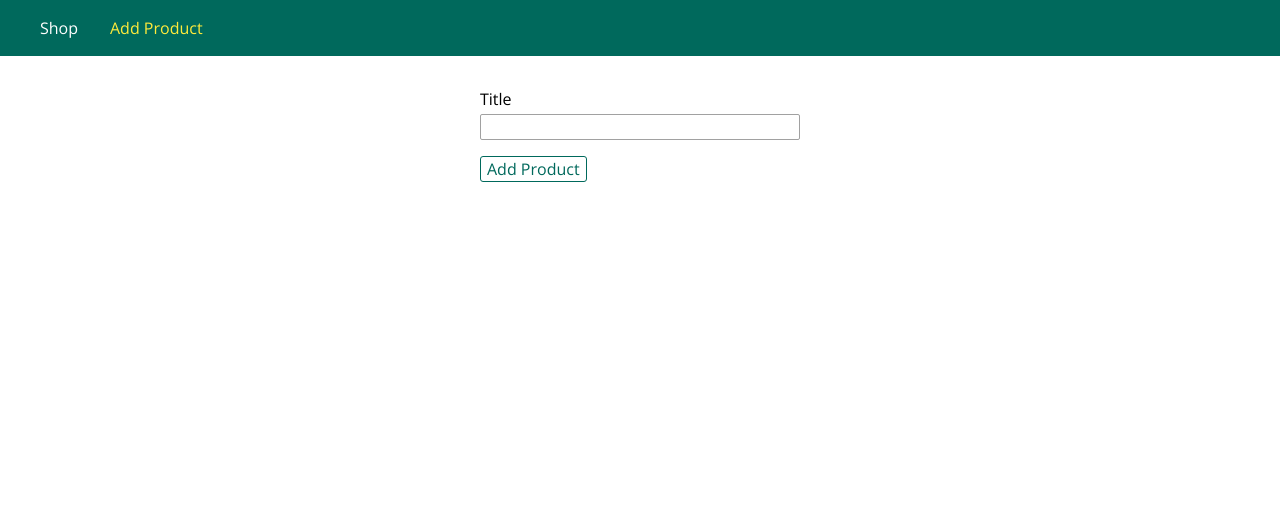
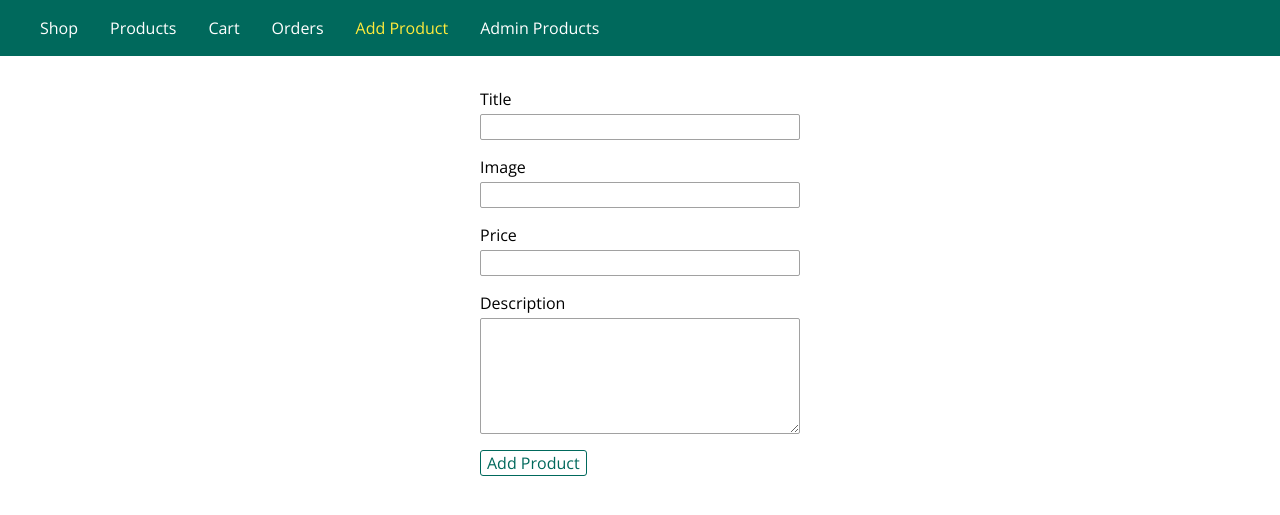
Before and after one commit to Robert-Sawyer/node-js-first-project, a Node server app: page /admin/add-product in a window 1280 px wide. Shown: the top 515 px of the page. Run offline with Node 20, Linux system fonts and the light colour scheme; some libraries are stand-ins or nearby versions.

Commit message:
Add some views, and extend routes and controllers

```diff
--- /dev/null
+++ b/controllers/admin.js
@@ -0,0 +1,33 @@
+import Product from "../models/product.js";
+
+export function getAddProduct(req, res) {
+    res.render('admin/add-product', {
+        pageTitle: 'Add Product',
+        path: '/admin/add-product'});
+}
+
+export function postAddProduct(req, res) {
+    const title = req.body.title;
+    const price = req.body.price;
+    const description = req.body.description;
+    const image = req.body.imageUrl;
+    const product = new Product(title, image, description, price);
+
+    product.save();
+    res.redirect('/')
+}
+
+export function postEditProduct(req, res) {
+
+}
+
+export function getAdminProducts(req, res) {
+    Product.fetchAll(products => {
+        res.render('admin/products', {
+            prods: products,
+            pageTitle: 'Admin Products',
+            path: 'admin/products',
+            hasProducts: products.length > 0,
+        });
+    });
+}
--- a/controllers/error.js
+++ b/controllers/error.js
@@ -1,3 +1,6 @@
 export function get404(req, res) {
-    res.status(404).render('not-found', {pageTitle: 'Page not found'});
+    res.status(404).render('not-found', {
+        pageTitle: 'Page not found',
+        path: '/',
+    });
 }
--- a/controllers/products.js
+++ /dev/null
@@ -1,27 +0,0 @@
-import Product from "../models/product.js";
-
-export function getAddProduct(req, res) {
-    res.render('add-product', {
-        pageTitle: 'Add Product',
-        path: '/admin/add-product'});
-}
-
-export function postAddProduct(req, res) {
-    const product = new Product(req.body.title);
-
-    product.save();
-    res.redirect('/')
-}
-
-export function getProducts(req, res) {
-    Product.fetchAll(products => {
-        res.render('shop', {
-            prods: products,
-            pageTitle: 'Shop',
-            path: '/',
-            hasProducts: products.length > 0,
-            activeShop: true,
-            productCSS: true
-        });
-    });
-}
--- a/public/styles/forms.css
+++ b/public/styles/forms.css
@@ -3,18 +3,21 @@
 }
 
 .form-control label,
-.form-control input {
+.form-control input,
+.form-control textarea  {
     display: block;
     width: 100%;
     margin-bottom: 0.25rem;
 }
 
-.form-control input {
+.form-control input,
+.form-control textarea {
     border: 1px solid #a1a1a1;
     font: inherit;
     border-radius: 2px;
 }
 
-.form-control input:focus {
+.form-control input:focus,
+.form-control textarea:focus {
     outline-color: #00695c;
 }
--- a/routes/admin.js
+++ b/routes/admin.js
@@ -1,5 +1,5 @@
 import express from 'express';
-import {getAddProduct, postAddProduct} from '../controllers/products.js';
+import {getAddProduct, getAdminProducts, postAddProduct, postEditProduct} from '../controllers/admin.js';
 
 const router = express.Router();
 
@@ -7,4 +7,8 @@ router.get('/add-product', getAddProduct)
 
 router.post('/add-product', postAddProduct)
 
+router.post('/edit-product', postEditProduct);
+
+router.get('/products', getAdminProducts);
+
 export {router};
--- a/views/add-product.ejs
+++ /dev/null
@@ -1,19 +0,0 @@
-<%- include('includes/head.ejs')%>
-    <link rel="stylesheet" href="/styles/forms.css">
-    <link rel="stylesheet" href="/styles/product.css">
-</head>
-
-<body>
-<%- include('includes/navigation.ejs')%>
-
-<main>
-    <form class="product-form" action="/admin/add-product" method="POST">
-        <div class="form-control">
-            <label for="title">Title</label>
-            <input type="text" name="title" id="title">
-        </div>
-
-        <button class="btn" type="submit">Add Product</button>
-    </form>
-</main>
-<%- include('includes/end.ejs')%>
--- /dev/null
+++ b/views/admin/add-product.ejs
@@ -0,0 +1,31 @@
+<%- include('../includes/head.ejs') %>
+    <link rel="stylesheet" href="/styles/forms.css">
+    <link rel="stylesheet" href="/styles/product.css">
+</head>
+
+<body>
+   <%- include('../includes/navigation.ejs') %>
+
+    <main>
+        <form class="product-form" action="/admin/add-product" method="POST">
+            <div class="form-control">
+                <label for="title">Title</label>
+                <input type="text" name="title" id="title">
+            </div>
+            <div class="form-control">
+                <label for="imageUrl">Image</label>
+                <input type="text" name="imageUrl" id="imageUrl">
+            </div>
+            <div class="form-control">
+                <label for="price">Price</label>
+                <input type="number" name="price" id="price" step="0.01">
+            </div><div class="form-control">
+                <label for="description">Description</label>
+                <textarea name="description" id="description" rows="5"></textarea>
+            </div>
+
+
+            <button class="btn" type="submit">Add Product</button>
+        </form>
+    </main>
+<%- include('../includes/end.ejs') %>
--- a/views/includes/navigation.ejs
+++ b/views/includes/navigation.ejs
@@ -2,12 +2,25 @@
     <nav class="main-header__nav">
         <ul class="main-header__item-list">
             <li class="main-header__item">
-                <a href="/"
-                   class="<%= path === '/' ? 'active' : '' %>">Shop</a>
+                <a class="<%= path === '/' ? 'active' : '' %>" href="/">Shop</a>
             </li>
             <li class="main-header__item">
-                <a href="/admin/add-product"
-                   class="<%= path === '/admin/add-product' ? 'active' : '' %>">Add Product</a></li>
+                <a class="<%= path === '/products' ? 'active' : '' %>" href="/products">Products</a>
+            </li>
+            <li class="main-header__item">
+                <a class="<%= path === '/cart' ? 'active' : '' %>" href="/cart">Cart</a>
+            </li>
+            <li class="main-header__item">
+                <a class="<%= path === '/orders' ? 'active' : '' %>" href="/orders">Orders</a>
+            </li>
+            <li class="main-header__item">
+                <a class="<%= path === '/admin/add-product' ? 'active' : '' %>" href="/admin/add-product">Add Product
+                </a>
+            </li>
+            <li class="main-header__item">
+                <a class="<%= path === '/admin/products' ? 'active' : '' %>" href="/admin/products">Admin Products
+                </a>
+            </li>
         </ul>
     </nav>
 </header>
--- /dev/null
+++ b/views/shop/cart.ejs
@@ -0,0 +1,6 @@
+<%- include('../includes/head.ejs') %>
+    </head>
+
+    <body>
+        <%- include('../includes/navigation.ejs') %>
+        <%- include('../includes/end.ejs') %>
```
Also changed, not shown: controllers/shop.js (added, +44 -0 lines), models/product.js (+5 -2 lines), routes/shop.js (+10 -2 lines), views/admin/products.ejs (added, +34 -0 lines), views/shop/index.ejs (added, +33 -0 lines), views/shop/orders.ejs (added, +9 -0 lines), views/shop/product-list.ejs (added, +34 -0 lines), views/shop/products-list.ejs (renamed from views/shop.ejs, +9 -7 lines), views/admin/edit-product.ejs (added), views/shop/checkout.ejs (added).
